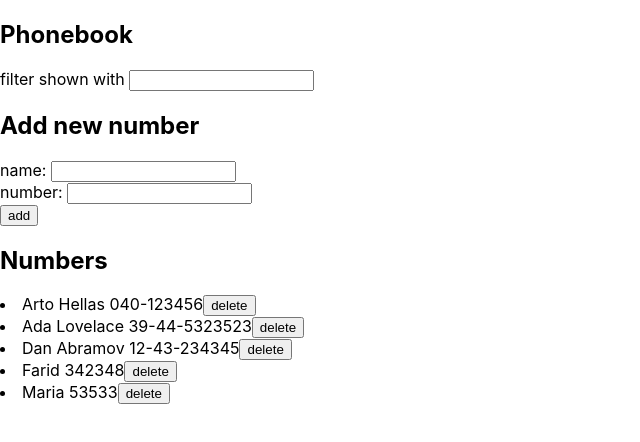
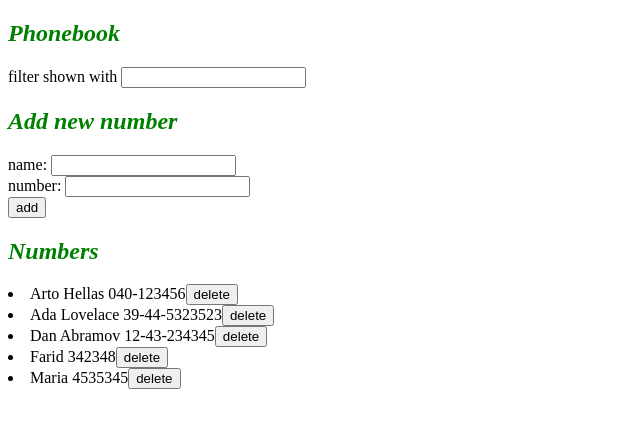
Before and after one commit to farid555/Fullstack_2020, a React (Create React App) app in the folder part2/phonebook/: page / in a window 1280 px wide. Shown: the top 442 px of the page, without its empty margins (0-640 px from the left). Built offline with nearby package versions, Linux system fonts and the light colour scheme; data requests are answered from the project's data file.

Commit message:
updated Exercise 2.18

```diff
--- a/part2/phonebook/db.json
+++ b/part2/phonebook/db.json
@@ -24,9 +24,9 @@
     },
     {
       "name": "Maria",
-      "number": "53533",
-      "date": "2020-10-06T07:34:12.758Z",
-      "important": true,
+      "number": "4535345",
+      "date": "2020-10-07T07:39:51.177Z",
+      "important": false,
       "id": 6
     }
   ]
--- a/part2/phonebook/src/App.js
+++ b/part2/phonebook/src/App.js
@@ -3,7 +3,7 @@
 import PersonForm from './Components/PersonForm'
 import Persons from './Components/Persons'
 import servicepersons from './services/persons'
-
+import './index.css'
 
 const App = () => {
   const [persons, setPersons] = useState([])
@@ -28,7 +28,6 @@
       number: newNumber,
       date: new Date().toISOString(),
       important: Math.random() < 0.5,
-      id: persons.length + 1,
     }
 
     if (persons.every((a) => a.name.toLowerCase() !== newName.toLowerCase())) {
--- a/part2/phonebook/src/index.css
+++ b/part2/phonebook/src/index.css
@@ -1,13 +1,4 @@
-body {
-  margin: 0;
-  font-family: -apple-system, BlinkMacSystemFont, 'Segoe UI', 'Roboto', 'Oxygen',
-    'Ubuntu', 'Cantarell', 'Fira Sans', 'Droid Sans', 'Helvetica Neue',
-    sans-serif;
-  -webkit-font-smoothing: antialiased;
-  -moz-osx-font-smoothing: grayscale;
+h2 {
+  color: green;
+  font-style: italic;
 }
-
-code {
-  font-family: source-code-pro, Menlo, Monaco, Consolas, 'Courier New',
-    monospace;
-}
```
